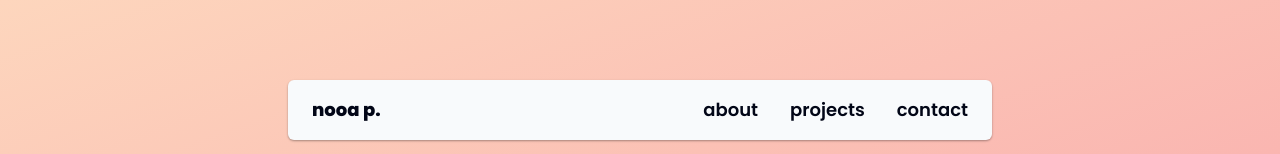
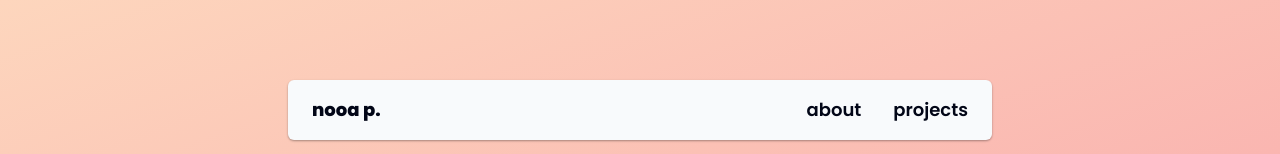
Before and after one commit to nooa-p/nooa-p.github.io, a React (Vite) app: page / in a window 1280 px wide. Shown: the top 154 px of the page. Built offline with nearby package versions, Linux system fonts and the light colour scheme.

Commit message:
remove contact link

```diff
--- a/src/components/Header.jsx
+++ b/src/components/Header.jsx
@@ -5,7 +5,6 @@ function Header() {
       <nav className="flex flex-row gap-x-2 md:gap-x-8 font-semibold text-sm md:text-lg">
         <a href="#about">About</a>
         <a href="#project">Projects</a>
-        <a href="#contact">Contact</a>
       </nav>
     </header>
   )
```
